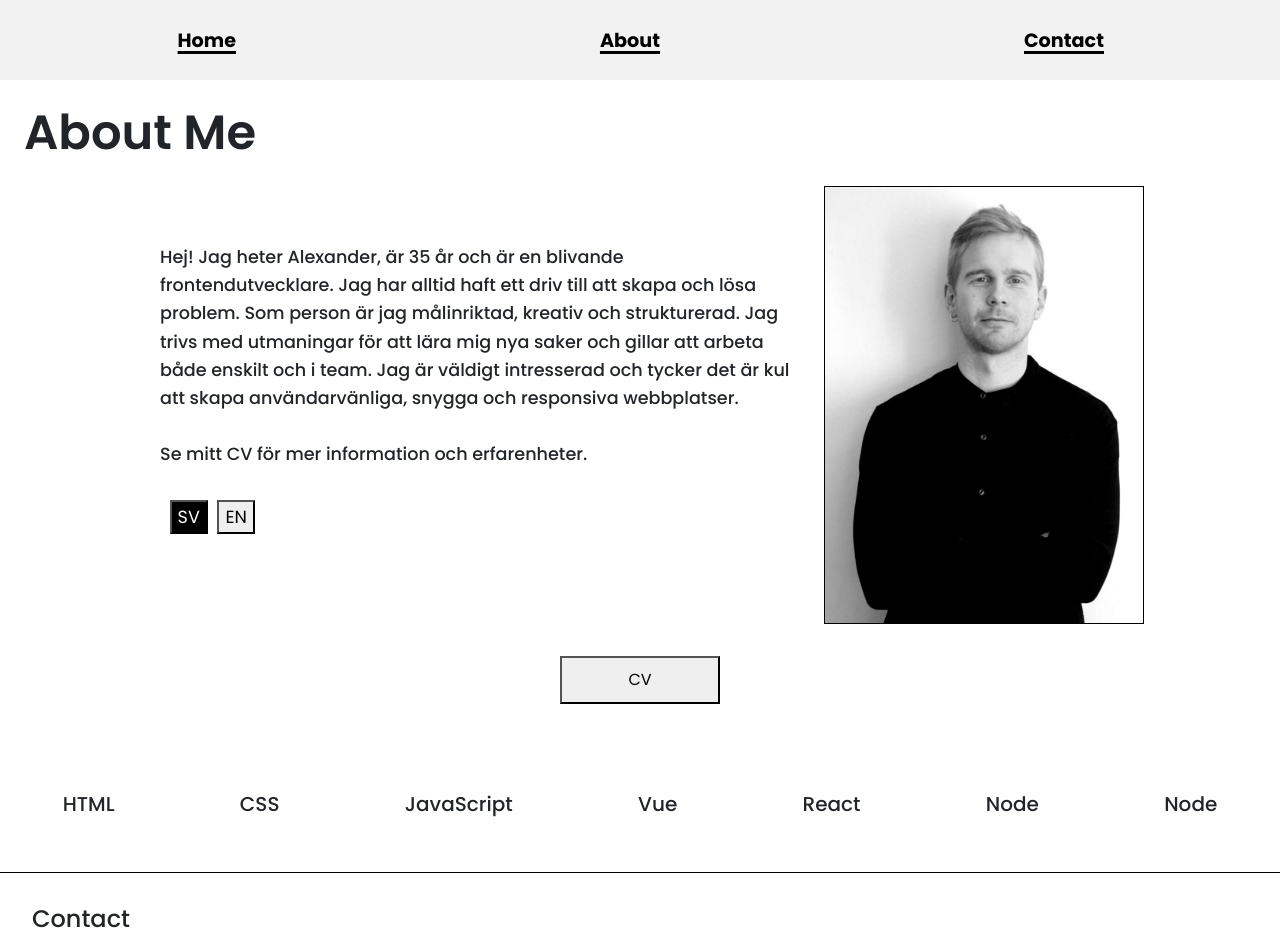
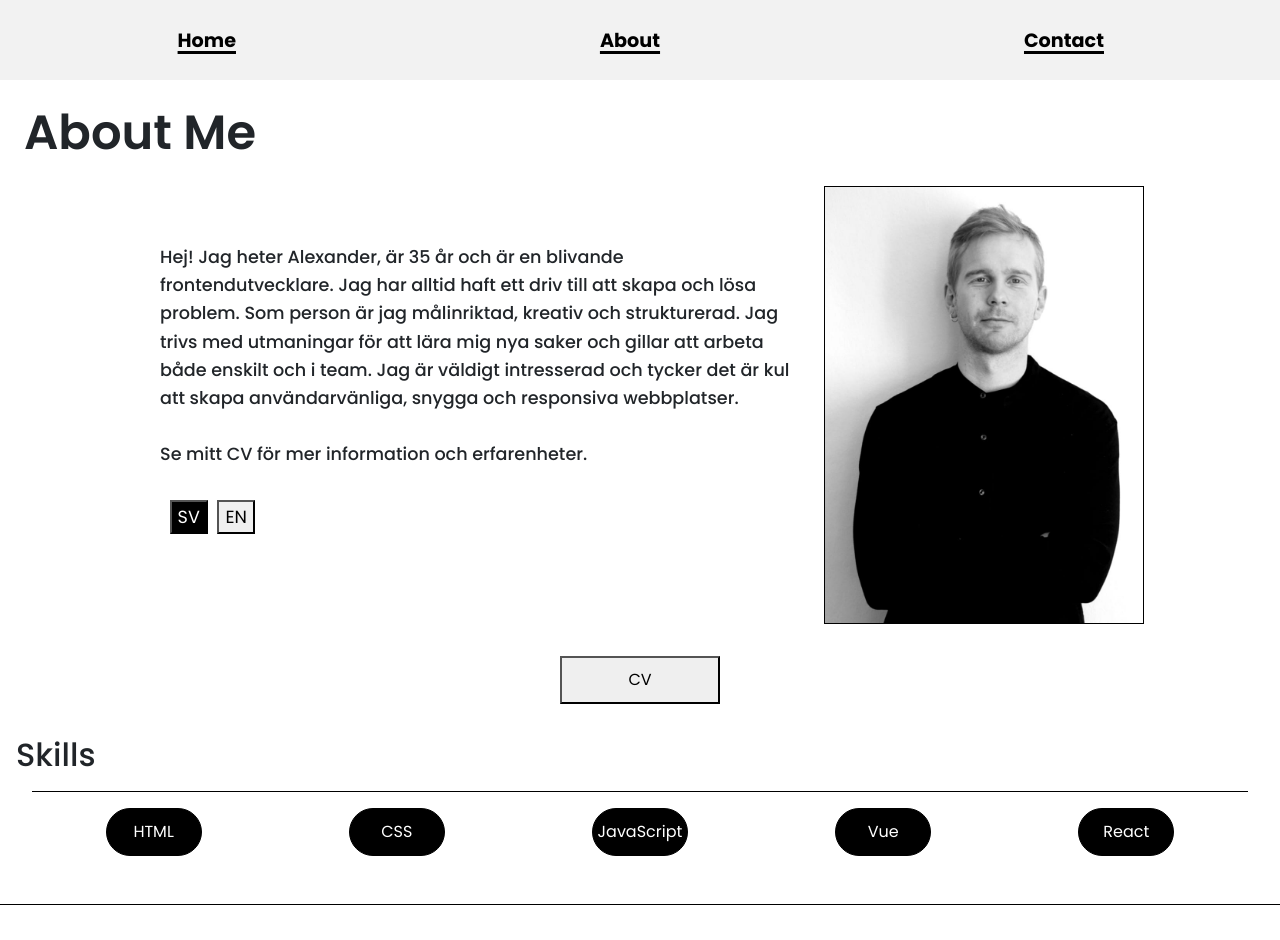
Before and after one commit to AlexanderAvernas/portfolio, a Next.js app: page /about in a window 1280 px wide. Shown: the top 940 px of the page. Built offline with nearby package versions, Linux system fonts and the light colour scheme.

Commit message:
Added skills

```diff
--- a/components/Skills.js
+++ b/components/Skills.js
@@ -1,30 +1,73 @@
 import React from 'react'
+import { motion } from 'framer-motion'
+import { useInView } from 'react-intersection-observer'
 import styled from 'styled-components'
 
 function Skills() {
+    const { ref, inView } = useInView({
+        triggerOnce: true, // The animation will trigger only once when the component comes into view
+        threshold: 0.2 // Percentage of the component visible to trigger the animation
+    })
+
     return (
+        <>
+            <SkillHeader>Skills</SkillHeader>
             <SkillsContainer>
+                <motion.div
+                    ref={ref}
+                    initial={{ opacity: 0, x: 100 }}
+                    animate={{ opacity: inView ? 1 : 0, x: inView ? 0 : 100 }} // Change opacity and x position based on inView
+                    transition={{ duration: 0.75 }}
+                >
+                    <Skillbubble>
                         <Skill>HTML</Skill>
+                    </Skillbubble>
+                </motion.div>
+                <Skillbubble>
                     <Skill>CSS</Skill>
+                </Skillbubble>
+                <Skillbubble>
                     <Skill>JavaScript</Skill>
+                </Skillbubble>
+                <Skillbubble>
                     <Skill>Vue</Skill>
+                </Skillbubble>
+                <Skillbubble>
                     <Skill>React</Skill>
-        <Skill>Node</Skill>
-        <Skill>Node</Skill>
+                </Skillbubble>
             </SkillsContainer>
+        </>
     )
 }
 
 export default Skills
 
-const SkillsContainer = styled.div `
+const SkillHeader = styled.h1`
+    font-size: 2rem;
+    margin-top: 2rem;
+    padding-left: 1rem;
+`
+
+const SkillsContainer = styled.div`
     display: flex;
     justify-content: space-around;
     flex-wrap: wrap;
-padding-top: 4rem;
+    margin: 1rem 2rem;
+    border-top: 1px solid black;
+
 `
 
-const Skill = styled.h5`
-margin: 1.5rem;
-border-radius: 1rem;
+const Skillbubble = styled.div`
+    text-align: center;
+    width: 6rem;
+    height: 3rem;
+    margin: 1rem;
+    border: 1px solid black;
+    border-radius: 2rem;
+    background-color: black;
 `
+
+const Skill = styled.p`
+    padding-top: 0.7rem;
+    color: white;
+`
--- a/pages/index.js
+++ b/pages/index.js
@@ -14,16 +14,16 @@ export default function Home() {
         <>
             <Hero />
             <div className='projectContainer'>
-            <h1 className='prodjectHeader'>Prodjects</h1>
+            <h1 className='prodjectHeader'>Projects</h1>
             <div className='ProjectInfocontainer'>
             <Prodjects
             image="images/Vue.png"
             info="Project with Vue vite single page application"
-            link="https://alexanderavernas.github.io/Skate-vue-gh/"/>
+            link=""/>
             <Prodjects
             image="images/JS.png"
             info="Project using vanilla JavaScript, HTML and CSS"
-            link="https://alexanderavernas.github.io/Js-Adventure-gh/"/>
+            link=""/>
             <motion.div
             ref={ref}
             initial={{ opacity: 0, x: 100 }}
--- a/styles/globals.css
+++ b/styles/globals.css
@@ -92,13 +92,14 @@ body {
 
   .prodjectHeader {
     margin-left: 0.5rem;
-    margin-top: 2rem;
+    margin-top: 1rem;
     font-size: 3rem;
     font-weight: 600;
 
     @media (min-width: 769px) {
         padding-right: 3rem;
-        padding-top: 3rem;
+        padding-top: 4.5rem;
+        border-right: 3px solid black;
         /* margin-left: 4rem;
         margin-right: 4rem;
         margin-top: 4rem; */
```
Also changed, not shown: components/Prodjects.js (+15 -21 lines). Lines whose indentation alone changed are shown as unchanged.
